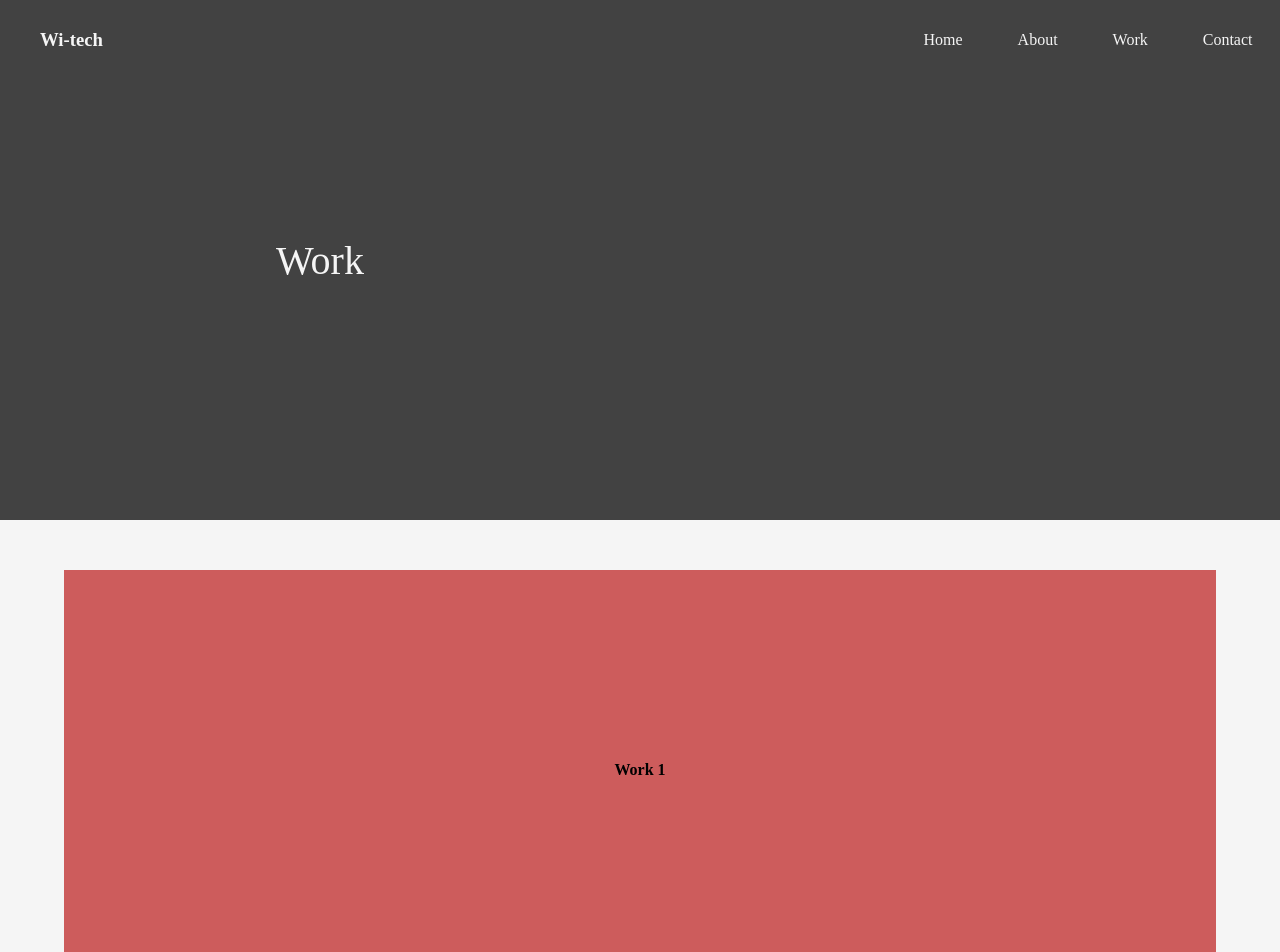
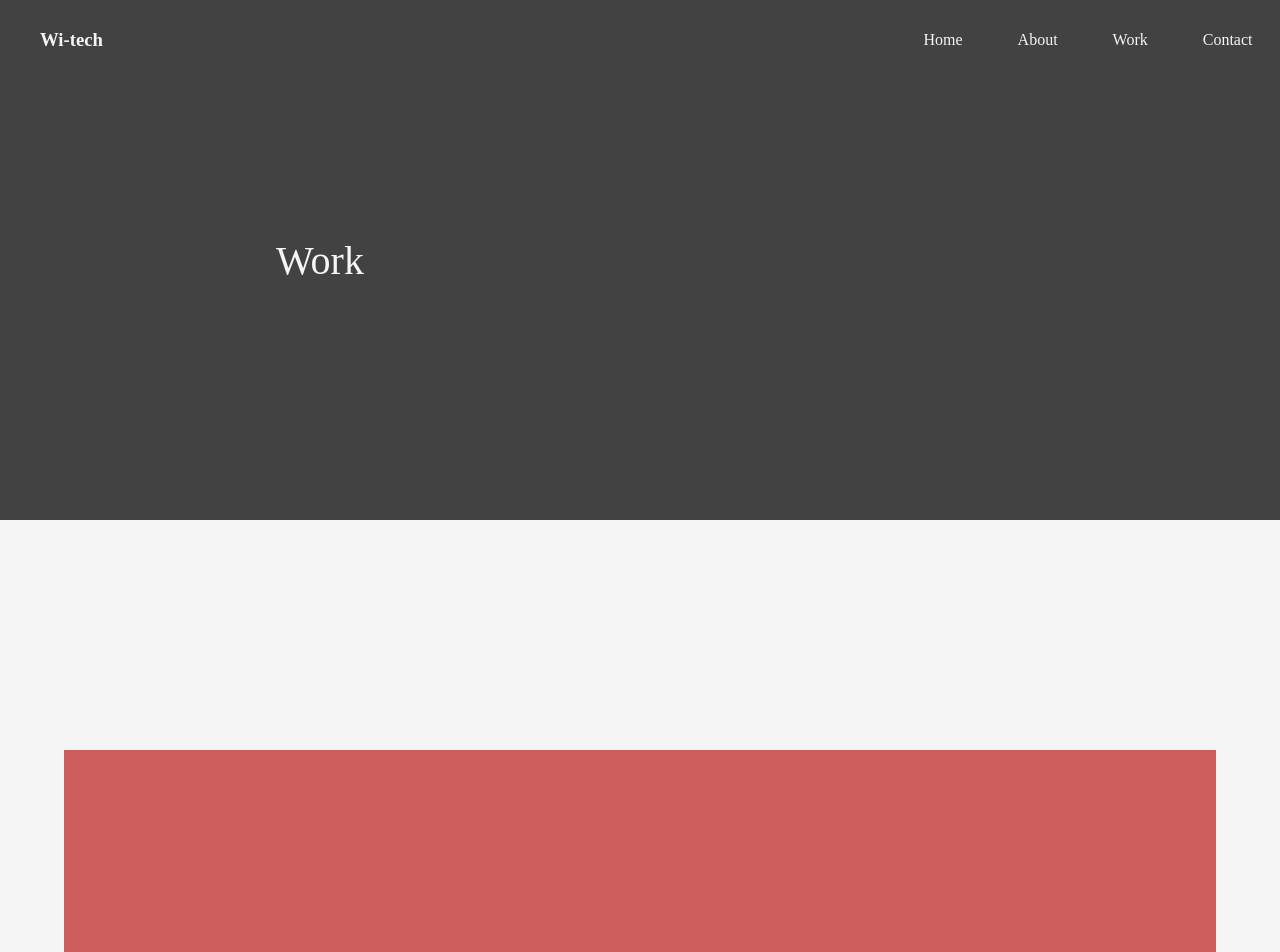
Before and after one commit to BuddhaTheChef/fl-2020, a React (Create React App) app: page /work in a window 1280 px wide. Shown: the top 952 px of the page. Built offline with nearby package versions, Linux system fonts and the light colour scheme.

Commit message:
adding in styles for work

```diff
--- a/src/App.css
+++ b/src/App.css
@@ -180,9 +180,10 @@ background-color: rgb(66,66,66);
   display: flex;
   justify-content: center;
   align-items: center;
-  height: 400px;
+  height: 500px;
   background-color: indianred;
-  margin: 20px auto;
+  margin: 200px auto 250px auto;
+  margin-bottom: 300px;
 }
 
 /* Contact Page */
```
